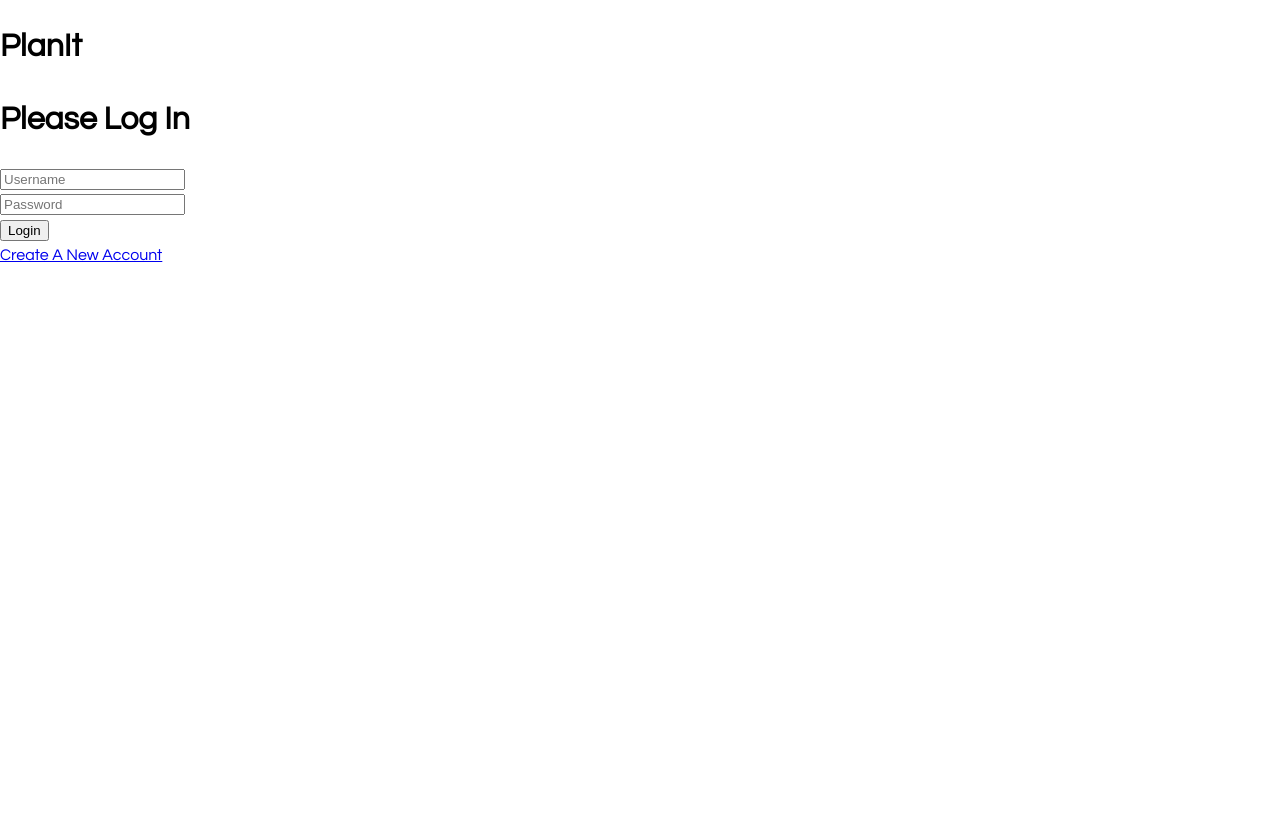
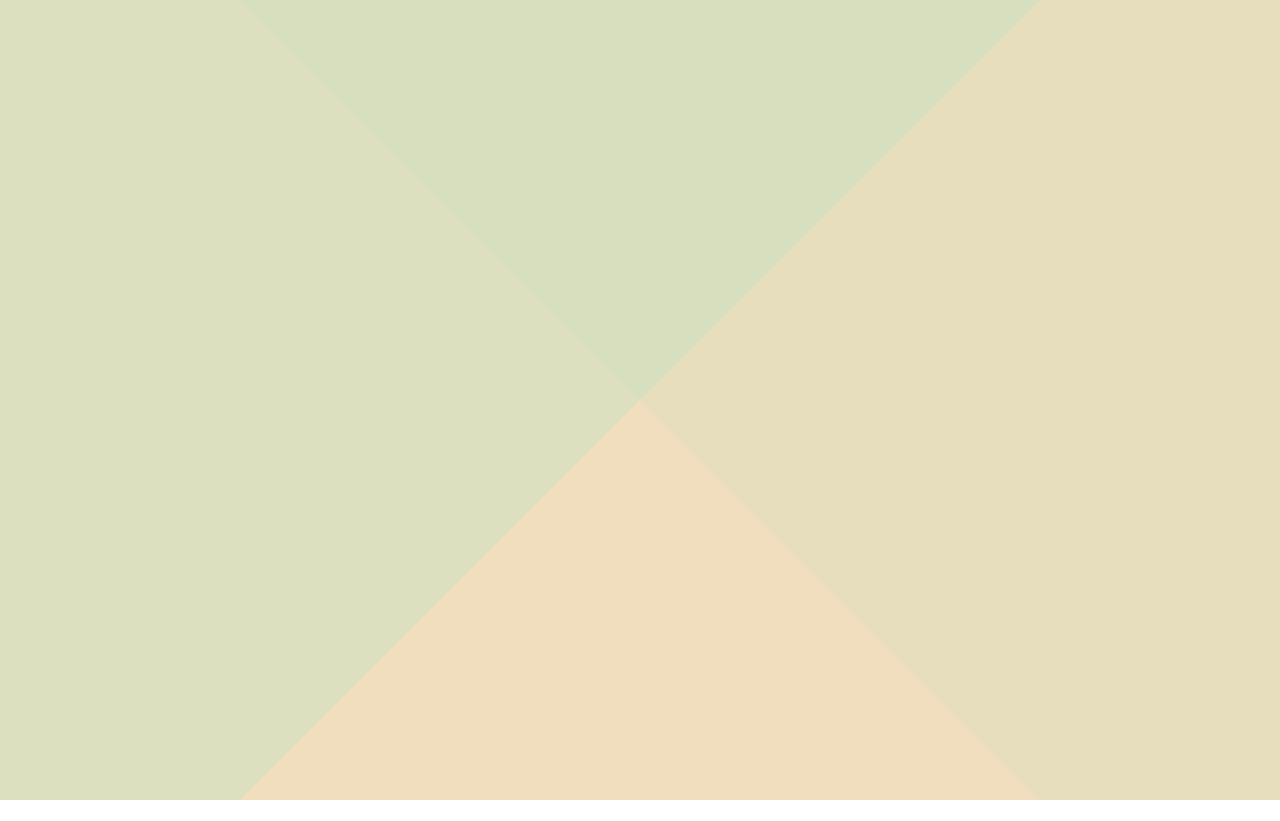
Before and after one commit to JMC-2/PlanIt, a React app: page / in a window 1280 px wide. After the commit the page ends 800 px from the top, so only its background shows below. Built offline with nearby package versions, Linux system fonts and the light colour scheme.

Commit message:
Styling revamp

```diff
--- a/client/src/components/Login.js
+++ b/client/src/components/Login.js
@@ -1,5 +1,6 @@
 import React, { useState } from 'react';
 import { Link, useNavigate } from 'react-router-dom';
+import "../styles/Login.scss"
 
 const Login = ({setUsername,setUserId}) => {
   const navigate = useNavigate();
@@ -38,22 +39,25 @@ const Login = ({setUsername,setUserId}) => {
   };
 
   return (
-    <div>
-      <h1 id= 'title'>PlanIt</h1>
-      <div className='loginDiv'>
-        <h1>Please Log In </h1>
-        <form className='loginDivForm' onSubmit={handleClick}>
-          <input className="inputFields" type='text' id='username' name='username' placeholder="Username"></input>
-          <br></br>
-          <input className="inputFields" type='password' id='password' name='password' placeholder='Password'></input>
-          <br></br>
-          <input className="loginDivBtn" type='submit' value='Login'></input>
-        </form>
-
-        <Link to='/signup' id='newAccBtn'>Create A New Account</Link>
-      </div>
+    <div class="container">
+  <div class="top"></div>
+  <div class="bottom"></div>
+  <div class="center">
+    <h2>Please Sign In</h2>
+    <form onSubmit={handleClick}>
+    <input type="text" placeholder="username"/>
+    <input type="password" placeholder="password"/>
+    <input class="login" type='submit' value='Login'></input>
+    </form>
+    <div class="footer">
+    <span to='/signup' id='newAccBtn'>
+    <Link to='/signup' className='signup' id='newAccBtn'>Sign Up</Link>
+    </span>
+  <div class="footer">
+  </div>
     </div>
+  </div>
+</div>
   );
 }
-
 export default Login;
--- /dev/null
+++ b/client/src/styles/Login.scss
@@ -0,0 +1,115 @@
+@import url('https://fonts.googleapis.com/css?family=Raleway:400,700');
+
+*,*:before,*:after{box-sizing:border-box}
+
+body{
+  min-height:100vh;
+  font-family: 'Raleway', sans-serif;
+}
+
+.container{
+  position:absolute;
+  width:100%;
+  height:100%;
+  overflow:hidden;
+
+  &:hover,&:active{
+    .top, .bottom{
+      &:before, &:after{
+        margin-left: 200px;
+        transform-origin: -200px 50%;
+        transition-delay:0s;
+      }
+    }
+
+    .center{
+      opacity:1;
+      transition-delay:0.2s;
+    }
+  }
+}
+
+.top, .bottom{
+  &:before, &:after{
+    content:'';
+    display:block;
+    position:absolute;
+    width:200vmax;
+    height:200vmax;
+    top:50%;left:50%;
+    margin-top:-100vmax;
+    transform-origin: 0 50%;
+    transition:all 0.5s cubic-bezier(0.445, 0.05, 0, 1);
+    z-index:10;
+    opacity:0.65;
+    transition-delay:0.2s;
+  }
+}
+
+.top{
+  &:before{transform:rotate(45deg);background:#D4A373;}
+  &:after{transform:rotate(135deg);background:#FAEDCD;}
+}
+
+.bottom{
+  &:before{transform:rotate(-45deg);background:#E9EDC9;}
+  &:after{transform:rotate(-135deg);background:#CCD5AE;}
+}
+
+.center{
+  position:absolute;
+  width:400px;
+  height:400px;
+  top:50%;left:50%;
+  margin-left:-200px;
+  margin-top:-200px;
+  display:flex;
+  flex-direction: column;
+  justify-content: center;
+  align-items: center;
+  padding:30px;
+  opacity:0;
+  transition:all 0.5s cubic-bezier(0.445, 0.05, 0, 1);
+  transition-delay:0s;
+  color:#333;
+
+  input{
+    width:100%;
+    padding:15px;
+    margin:5px;
+    border-radius:1px;
+    border:1px solid white;
+    font-family:inherit;
+  }
+}
+
+.login {
+  padding: 1rem;
+  background: #CCD5AE;
+  color: white;
+  border: none;
+  border-radius: 5px;
+  font-weight: 600;
+}
+
+.login:hover {
+  background-color:#d2d9bc;
+  transition: 0.7s;
+}
+
+.footer {
+  display: flex;
+  font-size: 0.7em;
+  color: CCD5AE;
+
+  padding-bottom: 4em;
+  span { cursor: pointer }
+}
+
+.signup {
+  padding: 1px;
+  color: #E9EDC9;
+  font-weight: 200;
+}
+
+button { cursor: pointer; }
```
